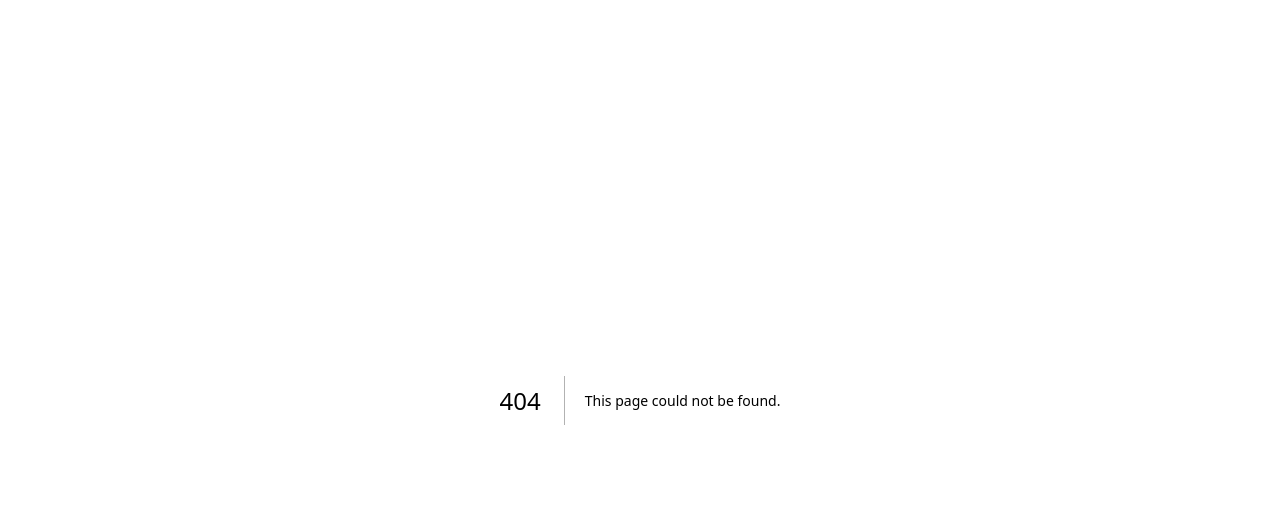
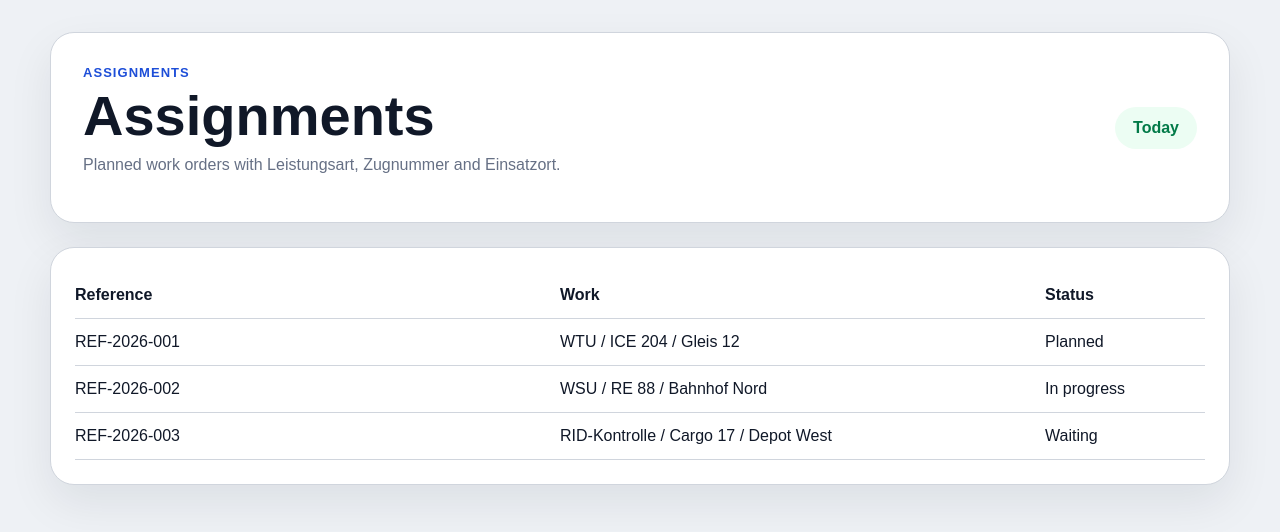
Before and after one commit to Webartdp/rail-crm-platform, a Next.js app in the folder frontend/: page /assignments in a window 1280 px wide. Before the commit this address had no page. Shown: the top 532 px of the page. Built offline with nearby package versions, Linux system fonts and the light colour scheme.

Commit message:
Add assignments list prototype

```diff
--- /dev/null
+++ b/frontend/app/assignments/page.tsx
@@ -0,0 +1,31 @@
+const assignments = [
+  ['REF-2026-001', 'WTU', 'ICE 204', 'Gleis 12', 'Planned'],
+  ['REF-2026-002', 'WSU', 'RE 88', 'Bahnhof Nord', 'In progress'],
+  ['REF-2026-003', 'RID-Kontrolle', 'Cargo 17', 'Depot West', 'Waiting'],
+];
+
+export default function AssignmentsPage() {
+  return (
+    <main className="page-shell">
+      <section className="hero-card">
+        <div>
+          <p className="eyebrow">Assignments</p>
+          <h1>Assignments</h1>
+          <p className="hero-text">Planned work orders with Leistungsart, Zugnummer and Einsatzort.</p>
+        </div>
+        <div className="status-pill">Today</div>
+      </section>
+
+      <section className="panel">
+        <div className="table-row"><strong>Reference</strong><strong>Work</strong><strong>Status</strong></div>
+        {assignments.map(([ref, type, train, place, status]) => (
+          <div className="table-row" key={ref}>
+            <span>{ref}</span>
+            <span>{type} / {train} / {place}</span>
+            <span>{status}</span>
+          </div>
+        ))}
+      </section>
+    </main>
+  );
+}
```
